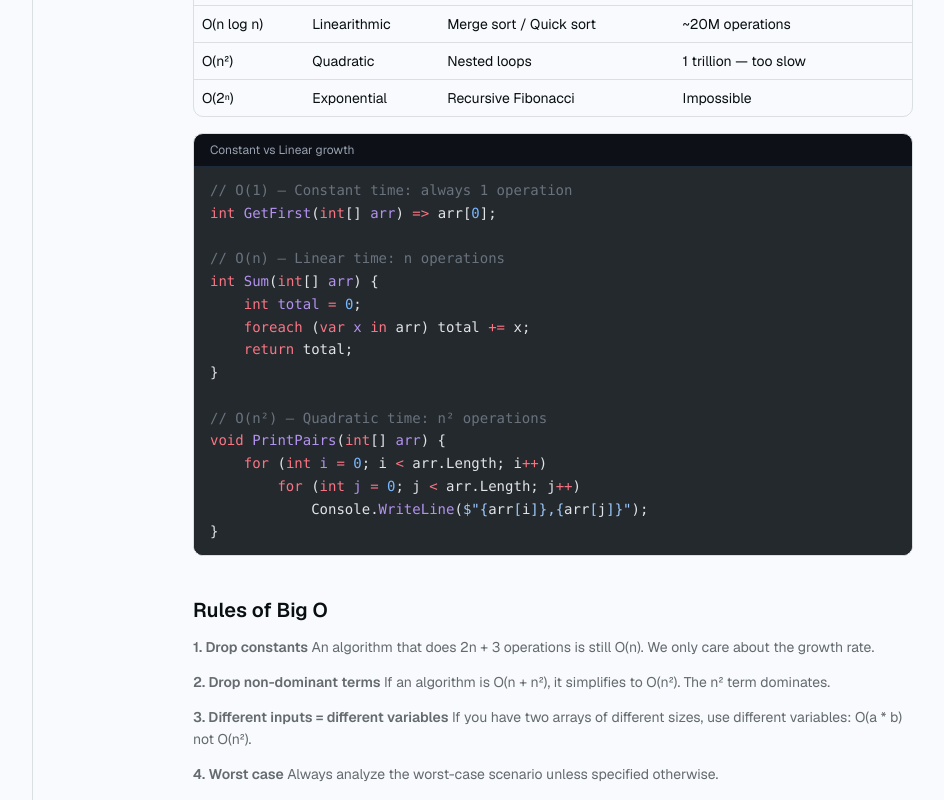
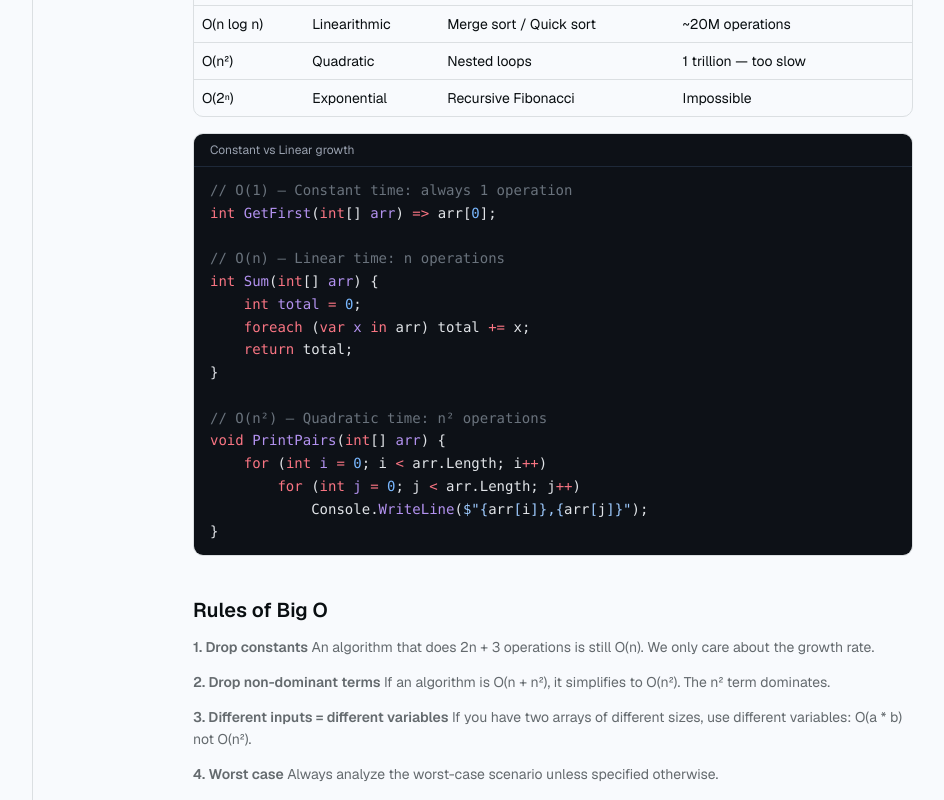
Before and after one commit to DotNetTitan/BeginnerDSA, a Next.js app: page /learn/big-o in a window 1280 px wide. Shown: the part 660-1460 px from the top of the page, without its empty margins (207-1151 px from the left). Built offline with nearby package versions, Linux system fonts and the light colour scheme.

Commit message:
Enhance CodeBlock component styling for improved visual consistency

```diff
--- a/src/components/editor/CodeBlock.tsx
+++ b/src/components/editor/CodeBlock.tsx
@@ -15,14 +15,14 @@ export default async function CodeBlock({ code, language = 'csharp', title }: Co
   });
 
   return (
-    <div className="relative rounded-lg overflow-hidden border bg-[#0d1117] my-3 group">
+    <div className="relative rounded-lg overflow-hidden border my-3 group">
       {title && (
-        <div className="px-4 py-2 text-xs text-gray-400 border-b border-gray-800 font-mono">
+        <div className="px-4 py-2 text-xs text-gray-400 border-b border-gray-800 font-mono bg-[#0d1117]">
           {title}
         </div>
       )}
       <div
-        className="text-sm overflow-x-auto [&>pre]:px-4 [&>pre]:py-3 [&>pre]:leading-relaxed"
+        className="text-sm overflow-x-auto bg-[#0d1117] [&>pre]:!bg-transparent [&>pre]:px-4 [&>pre]:py-3 [&>pre]:leading-relaxed"
         dangerouslySetInnerHTML={{ __html: html }}
       />
       <div className="absolute top-2 right-2 opacity-0 group-hover:opacity-100 transition-opacity">
```
